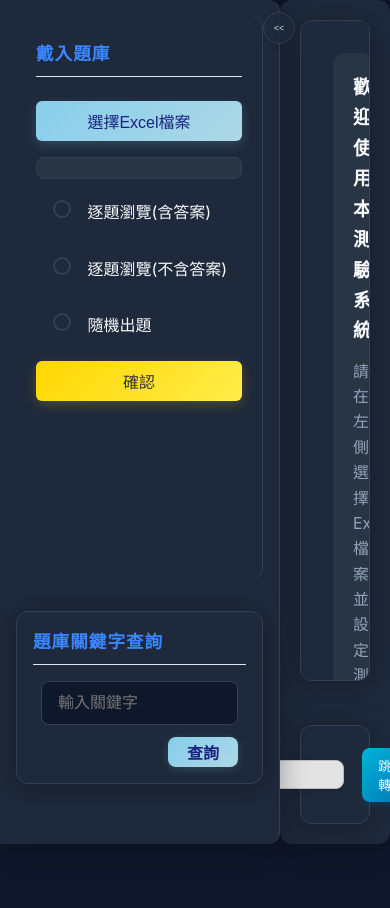
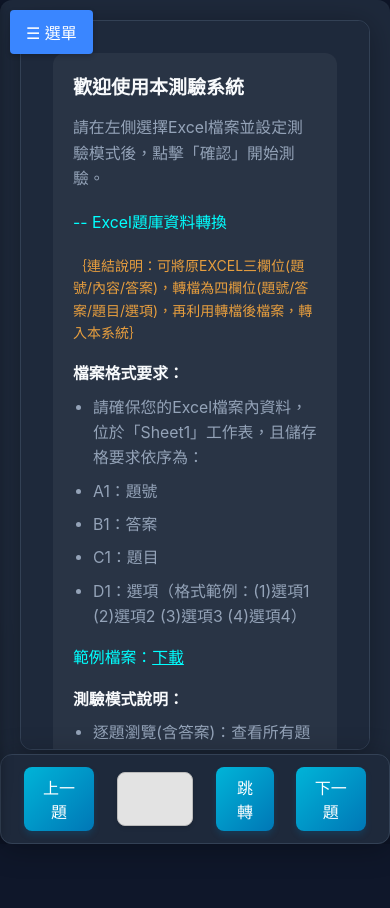
Before and after one commit to ctsu0123/CHBexam, a plain HTML site: page Project/CHBexam/index.html in a window 390 px wide. After the commit the page ends 844 px from the top, so only its background shows below. Drawn offline with Linux system fonts and the light colour scheme.

Commit message:
新增支援平版及手機操作功能V1.0

```diff
--- a/Project/CHBexam/index.html
+++ b/Project/CHBexam/index.html
@@ -9,6 +9,7 @@
     <script src="https://cdn.jsdelivr.net/npm/xlsx@0.18.5/dist/xlsx.full.min.js"></script>
 </head>
 <body>
+    <button id="mobile-menu-btn" class="mobile-only">☰ 選單</button>
     <div id="container">
         <div id="left-panel">
             <button id="toggle-left" title="隱藏/顯示">◀️</button>
--- a/Project/CHBexam/script.js
+++ b/Project/CHBexam/script.js
@@ -1,3 +1,128 @@
+// 觸控手勢支援
+let touchStartX = 0;
+let touchEndX = 0;
+
+function handleTouchStart(event) {
+    touchStartX = event.changedTouches[0].screenX;
+}
+
+function handleTouchEnd(event) {
+    if (!touchStartX) return;
+
+    touchEndX = event.changedTouches[0].screenX;
+    handleSwipe();
+    touchStartX = 0; // 重置觸控起始位置
+}
+
+function handleSwipe() {
+    const swipeThreshold = 50; // 最小滑動距離
+
+    if (touchEndX < touchStartX - swipeThreshold) {
+        // 向左滑動，下一題
+        if (nextBtn && !nextBtn.disabled) nextBtn.click();
+    }
+
+    if (touchEndX > touchStartX + swipeThreshold) {
+        // 向右滑動，上一題
+        if (prevBtn && !prevBtn.disabled) prevBtn.click();
+    }
+}
+
+// 初始化觸控事件
+function initTouchEvents() {
+    if ('ontouchstart' in window) {
+        document.addEventListener('touchstart', handleTouchStart, { passive: true });
+        document.addEventListener('touchend', handleTouchEnd, { passive: true });
+    }
+}
+
+// 初始化行動選單
+function initMobileMenu() {
+    const mobileMenuBtn = document.getElementById('mobile-menu-btn');
+    const leftPanel = document.getElementById('left-panel');
+
+    if (mobileMenuBtn && leftPanel) {
+        mobileMenuBtn.addEventListener('click', function(e) {
+            e.stopPropagation();
+            leftPanel.classList.toggle('visible');
+        });
+
+        // 點擊外部關閉選單
+        document.addEventListener('click', function(event) {
+            if (leftPanel.classList.contains('visible') &&
+                !leftPanel.contains(event.target) &&
+                event.target !== mobileMenuBtn) {
+                leftPanel.classList.remove('visible');
+            }
+        });
+
+        // 防止點擊選單內部時觸發外部點擊事件
+        leftPanel.addEventListener('click', function(e) {
+            e.stopPropagation();
+        });
+    }
+}
+
+// 檢測 iOS 裝置
+function isIOS() {
+    return /iPad|iPhone|iPod/.test(navigator.userAgent) ||
+           (navigator.platform === 'MacIntel' && navigator.maxTouchPoints > 1);
+}
+
+// 優化 iOS 輸入體驗
+function optimizeForIOS() {
+    if (!isIOS()) return;
+
+    // 為輸入框添加額外的 padding 以防止縮放
+    const inputs = document.querySelectorAll('input[type="text"], input[type="number"]');
+    inputs.forEach(input => {
+        input.style.fontSize = '16px'; // 防止 iOS 自動放大
+    });
+
+    // 防止點擊輸入框時頁面縮放
+    document.documentElement.style.touchAction = 'manipulation';
+    document.documentElement.style.webkitTextSizeAdjust = '100%';
+}
+
+// 處理視窗大小變更
+function handleResize() {
+    const leftPanel = document.getElementById('left-panel');
+    const mobileMenuBtn = document.getElementById('mobile-menu-btn');
+
+    if (window.innerWidth > 768) {
+        // 桌面版：顯示左側面板，隱藏行動選單按鈕
+        if (leftPanel) leftPanel.style.transform = 'none';
+        if (mobileMenuBtn) mobileMenuBtn.style.display = 'none';
+    } else {
+        // 行動版：隱藏左側面板，顯示行動選單按鈕
+        if (leftPanel) leftPanel.style.transform = 'translateX(-100%)';
+        if (mobileMenuBtn) mobileMenuBtn.style.display = 'block';
+    }
+}
+
+// 頁面載入完成後初始化
+document.addEventListener('DOMContentLoaded', function() {
+    initTouchEvents();
+    initMobileMenu();
+    optimizeForIOS(); // 優化 iOS 裝置體驗
+    handleResize();
+
+    // 監聽視窗大小變化
+    window.addEventListener('resize', handleResize);
+
+    // 在 iOS 上禁用雙擊縮放
+    if (isIOS()) {
+        let lastTouchEnd = 0;
+        document.addEventListener('touchend', function(event) {
+            const now = (new Date()).getTime();
+            if (now - lastTouchEnd <= 300) {
+                event.preventDefault();
+            }
+            lastTouchEnd = now;
+        }, false);
+    }
+});
+
 // 下載功能
 function downloadFile(e) {
     if (e) {
--- a/Project/CHBexam/style.css
+++ b/Project/CHBexam/style.css
@@ -448,6 +448,103 @@ body {
     margin-bottom: 0;
 }
 
+/* 響應式設計 */
+@media (max-width: 768px) {
+    /* 行動裝置選單按鈕 */
+    #mobile-menu-btn {
+        display: block;
+    }
+
+    /* 左側面板樣式 */
+    #left-panel {
+        position: fixed;
+        top: 0;
+        left: 0;
+        bottom: 0;
+        width: 280px;
+        transform: translateX(-100%);
+        transition: transform 0.3s ease;
+        z-index: 1000;
+        box-shadow: 2px 0 10px rgba(0,0,0,0.2);
+    }
+
+    #left-panel.visible {
+        transform: translateX(0);
+    }
+
+    /* 隱藏桌面版折疊按鈕 */
+    #toggle-left {
+        display: none;
+    }
+
+    /* 主內容區域調整 */
+    #right-panel {
+        margin-left: 0;
+        padding-bottom: 70px; /* 為底部導航欄留出空間 */
+    }
+
+    /* 底部導航欄 */
+    #nav-section {
+        position: fixed;
+        bottom: 0;
+        left: 0;
+        right: 0;
+        background: var(--bg-card);
+        padding: 10px;
+        z-index: 999;
+        box-shadow: 0 -2px 10px rgba(0,0,0,0.1);
+    }
+
+    /* 調整按鈕大小 */
+    #nav-section button {
+        padding: 10px 15px;
+        margin: 0 5px;
+        font-size: 1em;
+    }
+
+    /* 調整跳轉輸入框 */
+    #goto-input {
+        width: 50px !important;
+        height: 40px;
+        margin: 0 5px;
+    }
+}
+
+/* 行動裝置選單按鈕 */
+#mobile-menu-btn {
+    display: none;
+    position: fixed;
+    top: 10px;
+    left: 10px;
+    z-index: 1001;
+    background: var(--primary);
+    color: white;
+    border: none;
+    border-radius: 4px;
+    padding: 8px 16px;
+    font-size: 16px;
+    cursor: pointer;
+    box-shadow: 0 2px 5px rgba(0,0,0,0.2);
+}
+
+/* 觸控優化 */
+button, .option-btn, #toggle-left {
+    min-height: 44px;
+    min-width: 44px;
+    cursor: pointer;
+}
+
+.option-btn {
+    padding: 12px;
+    margin: 8px 0;
+    font-size: 1.1em;
+    transition: transform 0.1s ease, background-color 0.2s ease;
+}
+
+.option-btn:active {
+    transform: scale(0.98);
+}
+
 #nav-section {
     flex: 0 0 auto;
     display: flex;
```
